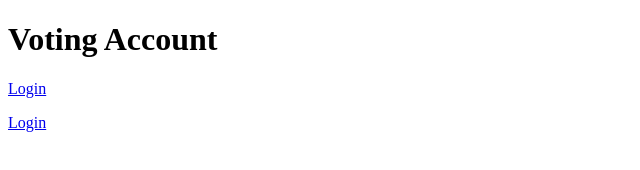
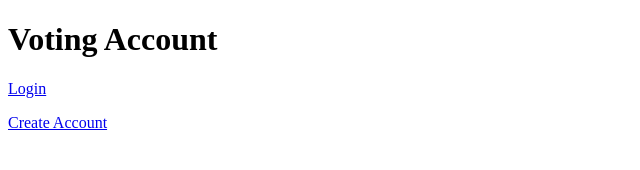
Before and after one commit to agn8502/voting, a plain HTML site: page index.html in a window 1280 px wide. Shown: the full height of the page, 0-640 px from the left. Drawn offline with Linux system fonts and the light colour scheme.

Commit message:
create account
changed a word

```diff
--- a/index.html
+++ b/index.html
@@ -3,8 +3,8 @@
 <body>
 <h1>Voting Account</h1>
 <p>                                                                                                                                    </p>
-<a href="https://www.rit.edu/computing/department-software-engineering">Login</a>
+<a href="login.html">Login</a>
 <p>                                                                                                                                    </p>
-<a href="https://www.rit.edu/computing/department-software-engineering">Login</a>
+<a href="register.html">Create Account</a>
 </body>
 </html>
```
